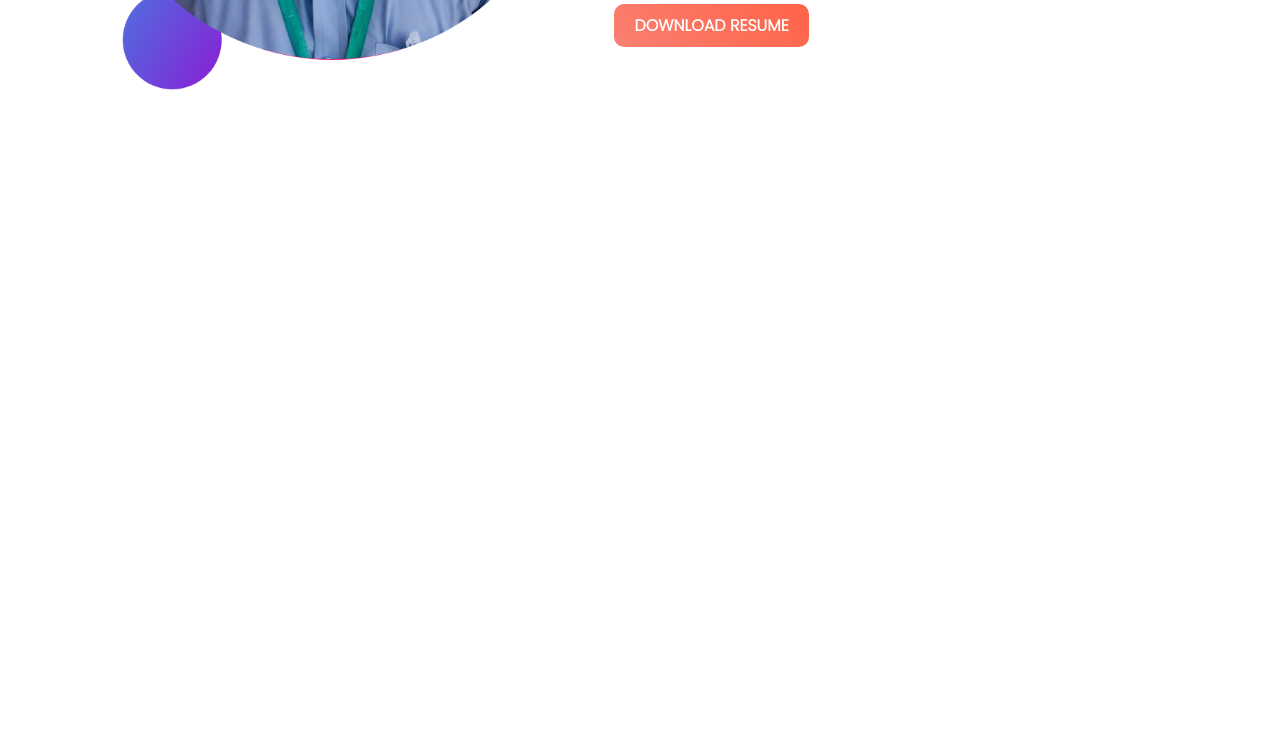
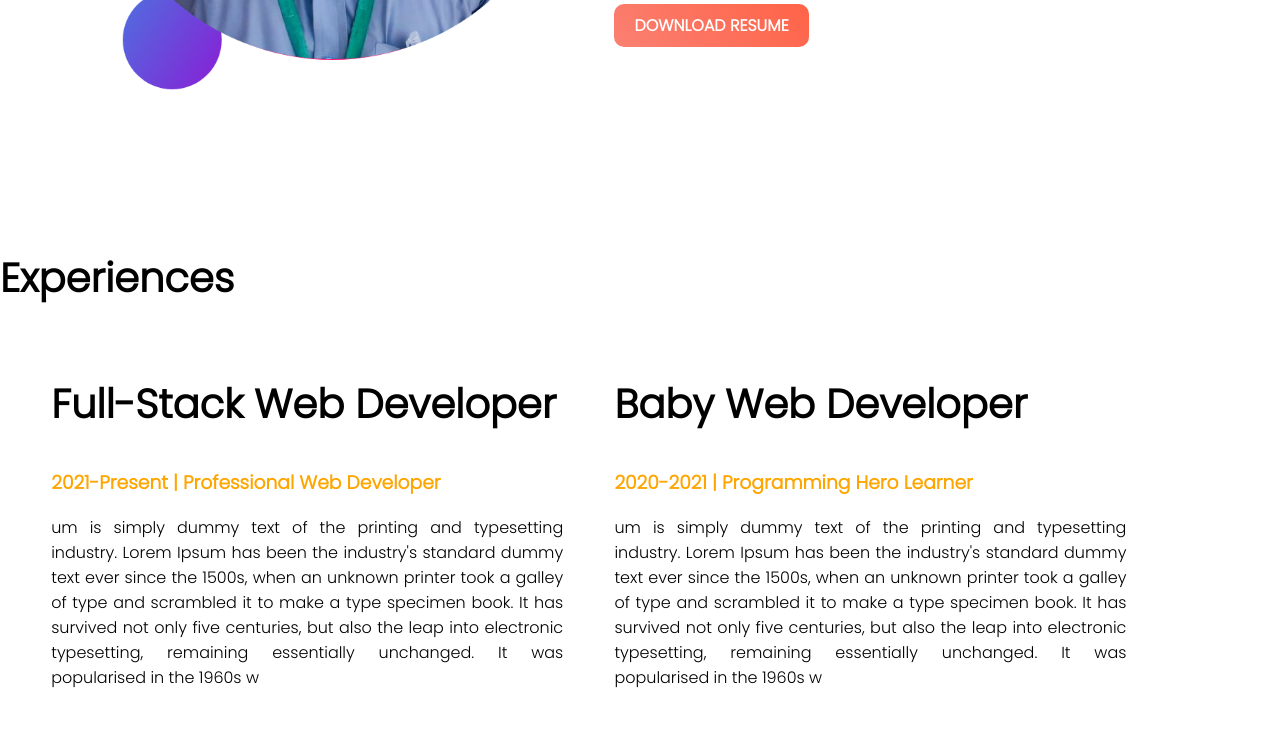
Before and after one commit to Prince-Baust/web-portfolio, a plain HTML site: page index.html in a window 1280 px wide. Shown: the part 1052-1803 px from the top of the page. Before the commit the page ends 1300 px from the top, so only its background shows below. Drawn offline with Linux system fonts and the light colour scheme.

Commit message:
experience area draft

```diff
--- a/index.html
+++ b/index.html
@@ -11,7 +11,7 @@
 <section class="top-banner">
     <div class="half-width">
         <h1>Welcome To</h1>
-        <h1> <span class="name-highlight">Prince</span> Portfolio</h1>
+        <h1> <span class="orange-highlight">Prince</span> Portfolio</h1>
         <h3>Professional Web Developer</h3>
         <p>rem Ipsum is simply dummy text of the printing and typesetting industry. Lorem Ipsum has been the industry's standard dummy text ever since the 1500s, when an unknown printer took a galley of type and scrambled it to make a type specimen book. It has survived not only five centuries, but also the leap into electronic typesetting, remaining essentially unchanged. It was popularised in the 1960s with the release of Letraset sheets containing Lorem Ipsum passages, and more recently with desktop publishing</p>
         <a target="_blank" href="https://www.linkedin.com/in/maruf-prince/">HIRE ME</a>
@@ -32,5 +32,20 @@
         <a target="_blank" href="https://www.linkedin.com/in/maruf-prince/">DOWNLOAD RESUME</a>
     </div>
 </section>
+
+<section class="experience-area">
+    <h2>Experiences</h2>
+    <div class="half-width">
+        <h2>Full-Stack Web Developer</h2>
+        <h3 class="orange-highlight">2021-Present | Professional Web Developer</h3>
+        <p>um is simply dummy text of the printing and typesetting industry. Lorem Ipsum has been the industry's standard dummy text ever since the 1500s, when an unknown printer took a galley of type and scrambled it to make a type specimen book. It has survived not only five centuries, but also the leap into electronic typesetting, remaining essentially unchanged. It was popularised in the 1960s w</p>
+    </div>
+    <div class="half-width">
+        <h2>Baby Web Developer</h2>
+        <h3 class="orange-highlight">2020-2021 | Programming Hero Learner</h3>
+        <p>um is simply dummy text of the printing and typesetting industry. Lorem Ipsum has been the industry's standard dummy text ever since the 1500s, when an unknown printer took a galley of type and scrambled it to make a type specimen book. It has survived not only five centuries, but also the leap into electronic typesetting, remaining essentially unchanged. It was popularised in the 1960s w</p>
+    </div>
+
+</section>
 </body>
 </html>
--- a/style.css
+++ b/style.css
@@ -28,7 +28,7 @@ p{
     background-repeat: no-repeat;
     background-position: right;
 }
-.name-highlight{
+.orange-highlight{
     color: orange;
 }
 .half-width{
```
